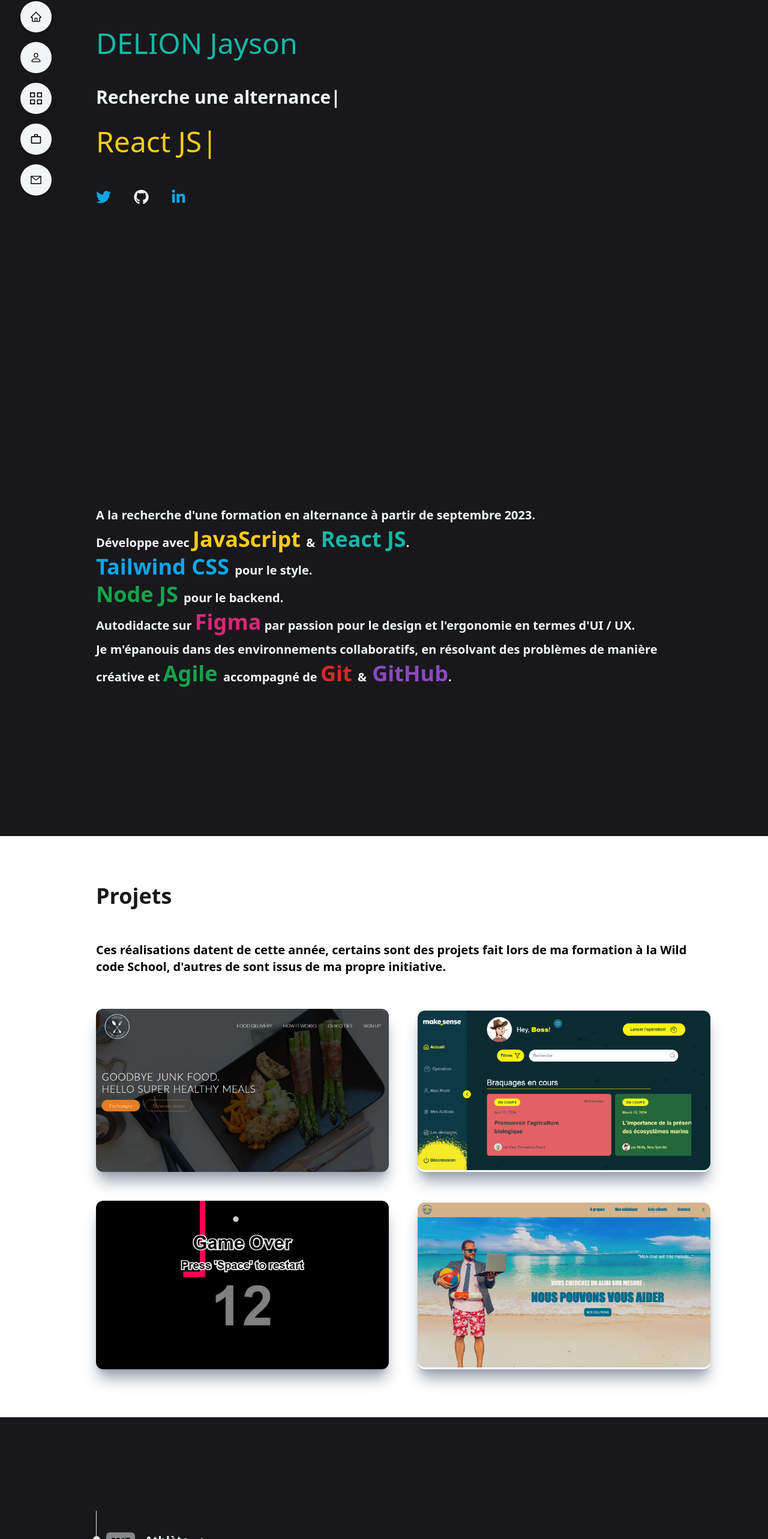
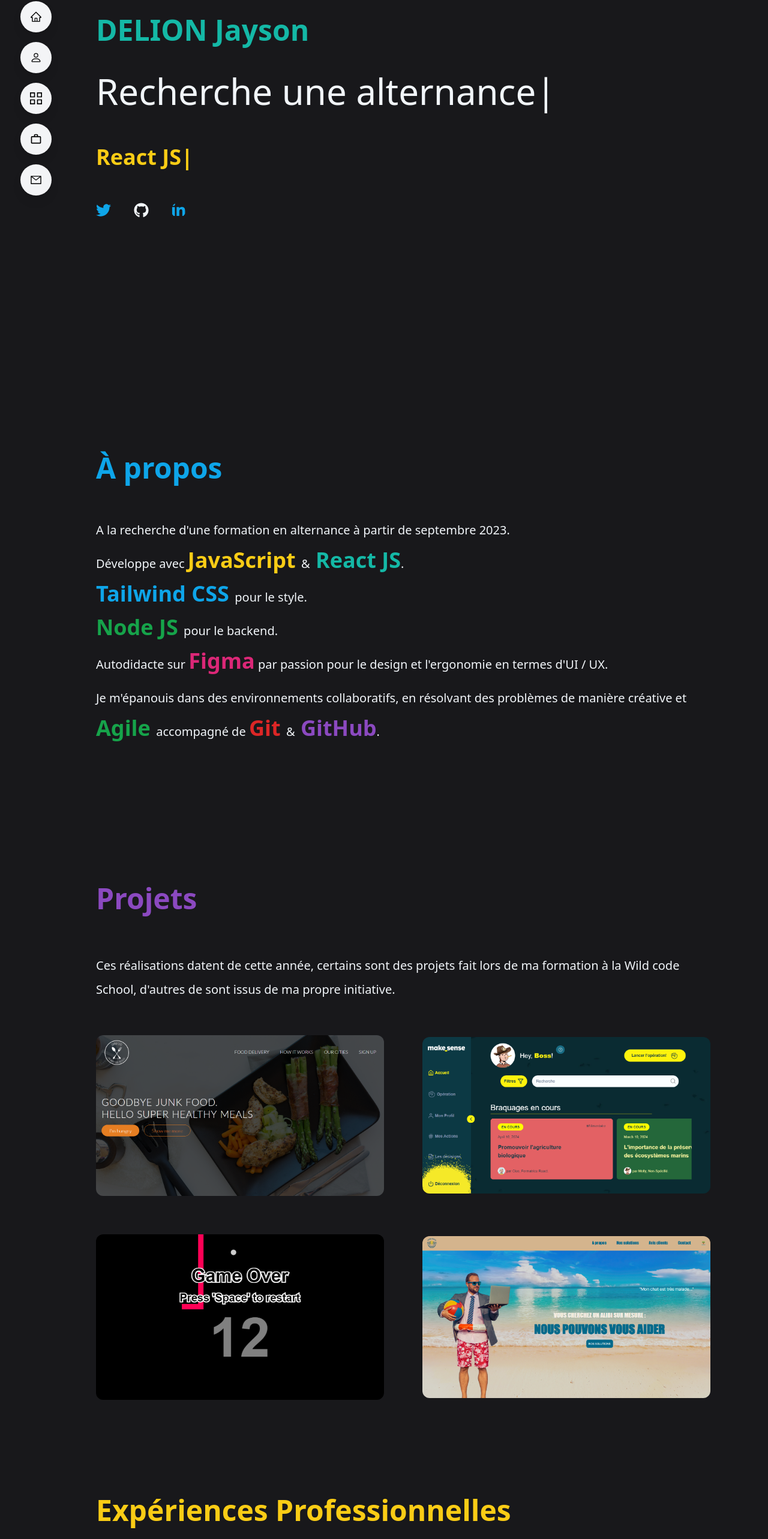
Before and after one commit to Jayson-WCS/portfolio-pro, a React (Vite) app: page / in a window 1280 px wide. Shown: the part 206-2772 px from the top of the page at 60% size. Built offline with nearby package versions, Linux system fonts and the light colour scheme.

Commit message:
multiple styling issues fixed

```diff
--- a/src/components/AboutMe.jsx
+++ b/src/components/AboutMe.jsx
@@ -2,7 +2,8 @@
 export const AboutMe = () => {
   return (
     <div id="about" className="flex justify-center items-center bg-[#18181b] md:h-screen m-auto lg:pl-40 md:pl-32 md:pr-28 p-4 py-20">
-      <p className="leading-10 text-xl font-semibold text-[#f1f5f9]">
+      <p className="leading-[56px] text-xl font-light text-[#f1f5f9]">
+      <h1 className="py-4 text-5xl mb-[36px] font-bold text-[#0ea5e9]">À propos</h1>
         A la recherche d&apos;une formation en alternance à partir de septembre 2023.
         <br/>Développe avec <span className="text-4xl font-bold text-[#facc15]">JavaScript </span>&amp;<span className="text-4xl font-bold text-[#14b8a6]"> React JS</span>.<br/><span className="text-4xl font-bold text-[#0ea5e9]">Tailwind CSS </span>pour le style.
         <br/><span className="text-4xl font-bold text-[#16a34a]">Node JS </span> pour le backend.
--- a/src/components/ContactForm.jsx
+++ b/src/components/ContactForm.jsx
@@ -3,7 +3,7 @@
 export const ContactForm = () => {
   return (
     <div id="contact" className="bg-[#18181b] flex flex-col justify-center h-screen md:h-screen m-auto lg:pl-40 md:pl-32 md:pr-28 p-4 py-20">
-      <h1 className="py-4 text-4xl font-bold text-[#f1f5f9]">Contact</h1>
+      <h1 className="py-4 text-5xl mb-[36px] font-bold text-[#16a34a]">Contact</h1>
       <form action="https://getform.io/f/9b09afdb-0a34-496a-ba36-8e55c20a1b08" method="POST" encType="multipart/form-data"
         className="font-semibold max-w-[750px]">
         <div className="grid md:grid-cols-2 gap-3 w-full">
@@ -23,7 +23,7 @@ export const ContactForm = () => {
         <div className="flex flex-col">
           <textarea className="w-full h-40 border-2 rounded-lg mt-4 p-3 flex"/>
         </div>
-        <button className="bg-[#16a34a] text-gray-100 font-bold text-2xl mt-9 w-full p-4 rounded-lg">Envoyer</button>
+        <button className="bg-[#16a34a]/80 hover:bg-[#16a34a] transition delay-150 duration-300 ease-in-out text-[#f1f5f9] font-base text-2xl mt-9 w-full p-4 rounded-lg">Envoyer</button>
       </form>
     </div>
   )
--- a/src/components/Hero.jsx
+++ b/src/components/Hero.jsx
@@ -5,8 +5,8 @@ export const Hero = () => {
   return (
     <div id="main">
         <div className='w-full h-screen lg:pl-40 md:pl-32 bg-[#18181b] text-[#f1f5f9] m-autoflex flex flex-col justify-center lg:items-start md:items-start items-center'>
-          <h1 className='sm:text-5xl pb-8 text-4xl font-light text-[#14b8a6]'>DELION Jayson</h1>
-          <h2 className='sm:text-3xl font-bold text-2xl pt-4 pb-8'>
+          <h1 className='sm:text-5xl pb-8 text-4xl font-bold text-[#14b8a6]'>DELION Jayson</h1>
+          <h2 className='sm:text-4xl font-light lg:text-6xl pt-4 pb-9'>
             <TypeAnimation
               sequence={[
                 'Développeur Web Full Stack',
@@ -15,10 +15,10 @@ export const Hero = () => {
                 2000,
                 ]}
               speed={50}
-              repeat={Infinity}
+              repeat={2}
             />
           </h2>
-          <p className='sm:text-5xl text-2xl pb-8 font-light text-[#facc15]'>
+          <p className='sm:text-4xl text-2xl pt-6 pb-8 font-bold text-[#facc15]'>
             <TypeAnimation
               sequence={[
                 'JavaScript ',
@@ -31,24 +31,22 @@ export const Hero = () => {
                 2000,
                 'Figma',
                 2000,
-                'Git',
-                2000,
-                'GitHub',
+                'Git & GitHub',
                 2000,
                 ]}
               speed={10}
-              repeat={Infinity}
+              repeat={1}
             />
           </p>
           <div className='flex justify-between pt-6 max-w-[150px] w-full'>
             <a href="https://twitter.com/jayson_delion" target='_blank' rel='noreferrer'>
-              <FaTwitter size={25} className="cursor-pointer text-[#0ea5e9]" />
+              <FaTwitter size={25} className="cursor-pointer relative text-[#0ea5e9]" />
             </a>
             <a href="https://github.com/Jayson-WCS" target='_blank' rel='noreferrer'>
-              <FaGithub size={25} className="cursor-pointer" />
+              <FaGithub size={25} className="cursor-pointer rounded-full" />
             </a>
             <a href="https://www.linkedin.com/in/jayson-delion/" target='_blank' rel='noreferrer'>
-              <FaLinkedinIn size={25} className="cursor-pointer text-[#0ea5e9]" />
+              <FaLinkedinIn size={25} className="cursor-pointer rounded-full text-[#0ea5e9]" />
             </a>
           </div>
         </div>
--- a/src/components/projects/Project.jsx
+++ b/src/components/projects/Project.jsx
@@ -1,14 +1,14 @@
 import PropTypes from "prop-types";
+
+const projectsURLS = ["https://github.com/Jayson-WCS/hidelidays-hackathon-1", "https://github.com/Jayson-WCS/projet-snake","https://github.com/Jayson-WCS/projet-omnifood", ""]
 
 export const Project = ( {img, title} ) => {
   return (
-    <div className="relative flex items-center justify-center h-auto w-full shadow-xl shadow-gray-400 rounded-xl group hover:bg-gradient-to-r from-gray-200 to-stone-800">
+    <div className="relative flex items-center justify-center h-auto w-full shadow-xs shadow-gray-400 rounded-xl group hover:bg-[#683790] transition delay-150 duration-300 ease-in-out">
       <img src={img} alt={title} className="rounded-xl group-hover:opacity-10" />
-      <div className="hidden group-hover:block absolute top-[50%] left-[50%] translate-x-[-50%] translate-y-[-50%] ">
-        <h3 className="text-2xl text-bold text-white tracking-wider text-center">{title}</h3>
-        <p className="pb-4 pt-2 text-white text-center">STACK TO ADD</p>
-        <a href="#" className="text-center p-2 rounded-lg bg-white text-gray-700 font-bold cursor-pointer text-lg mr-6">Infos</a>
-        <a href="#" className="text-center p-2 rounded-lg bg-white text-gray-700 font-bold cursor-pointer text-lg">Code</a>
+      <div className="hidden delay-300 group-hover:block absolute top-[50%] left-[50%] translate-x-[-50%] translate-y-[-50%] ">
+        <h3 className="text-2xl text-bold mb-6 text-[#f1f5f9] tracking-wider text-center">{title}</h3>
+        <a href={projectsURLS} className="text-center px-4 py-1.5 m-auto rounded-lg bg-white/80 text-gray-700 font-bold cursor-pointer text-base">Code</a>
       </div>
     </div>
   )
--- a/src/components/projects/ProjectsDisplay.jsx
+++ b/src/components/projects/ProjectsDisplay.jsx
@@ -6,10 +6,10 @@ import snakeGame from "../../assets/snakeGame.png";
 
 export const ProjectsDisplay = () => {
   return (
-    <div id="projet" className="m-auto lg:pl-20 md:pl-28 p-4 py-20">
-      <h1 className="lg:pl-20 lg:pr-20 text-4xl mb-6 font-bold text-[#18181b]">Projets</h1>
-      <p className="lg:pl-20 lg:pr-20 py-8 mb-6 text-left text-xl font-semibold">Ces réalisations datent de cette année, certains sont des projets fait lors de ma formation à la Wild code School, d&apos;autres de sont issus de ma propre initiative.</p>
-      <div className="grid lg:pl-20 lg:pr-20 sm:grid-cols-2 gap-12">
+    <div id="projet" className="m-auto lg:pl-20 md:pl-28 p-4 py-20 bg-[#18181b] text-[#f1f5f9]">
+      <h1 className="lg:pl-20 lg:pr-20 text-5xl mb-[36px] font-bold text-[#8b49c0]">Projets</h1>
+      <p className="lg:pl-20 lg:pr-20 py-8 mb-6 text-left leading-10 text-xl font-light">Ces réalisations datent de cette année, certains sont des projets fait lors de ma formation à la Wild code School, d&apos;autres de sont issus de ma propre initiative.</p>
+      <div className="grid lg:pl-20 lg:pr-20 sm:grid-cols-2 gap-16">
         <Project img={omnifood} title="Omnifood" />
         <Project img={makeSense} title="Make_Sense" />
         <Project img={snakeGame} title="Snake" />
--- a/src/components/work/WorkExp.jsx
+++ b/src/components/work/WorkExp.jsx
@@ -1,16 +1,17 @@
 import PropTypes from "prop-types";
 
-export const WorkExp = ({year, title, duration, details}) => {
+export const WorkExp = ({year, title, company, duration, details}) => {
   return (
     <ol className="flex flex-col md:flex-row pt-9 relative border-l border-stone-200">
       <li className="mb-10 ml-4">
-        <div className="absolute w-3 h-3 bg-stone-200 rounded-full mt-1.5 -left-1.5 border-white" />
+        <div className="absolute w-3 h-3 bg-stone-200 rounded-full mt-3 -left-1.5 border-white" />
         <p className="flex flex-wrap gap-4 flex-row items-center justify-start text-xs md:text-sm">
-          <span className="inline-block px-2 py-1 font-semibold bg-[#f1f5f9]/50 rounded-md">{year}</span>
-          <span className="text-xl font-semibold text-[#f1f5f9]">{title}</span>
-          <span className="my-1 text-sm font-normal leading-none text-stone-400">{duration}</span>
+          <span className="inline-block px-4 py-1.5 text-lg font-base bg-[#facc15]/70 text-[#18181b] rounded-md">{year}</span>
+          <span className="text-2xl font-bold text-[#f1f5f9]/90">{title},</span>
+          <span className="text-base font-semibold italic text-[#facc15]/70">{company},</span>
+          <span className="my-3 text-lg font-normal leading-none text-[#f1f5f9]">{duration}</span>
         </p>
-        <p className="my-2 text-base font-semibold text-stone-400">{details}</p>
+        <p className="my-2 text-lg font-base text-stone-400">{details}</p>
       </li>
     </ol>
   )
--- a/src/components/work/WorkTimeline.jsx
+++ b/src/components/work/WorkTimeline.jsx
@@ -13,20 +13,20 @@ const data = [
     title: "Agent de distribution & Assistant de vente",
     company: "Carrefour",
     duration: "3 ans",
-    details : "Gestion des stocks, des flux et de leurs distributions supervisé par Directeur.",
+    details : "Gestion des stocks, des flux et de leurs distributions supervisées par Directeur.",
   },
   {
     year : 2012,
     title: "PVT",
-    company: "Australie",
+    company: "Australie & Asie du Sud Est",
     duration: "2 ans",
-    details : "Récoltes agricoles dans différentes régions & Wwoofing pour des organisations environnementales.",
+    details : "Récoltes agricoles dans différentes régions & Wwoofing pour différentes organisations environnementales.",
   }
 ]
 export const WorkTimeline = () => {
   return (
-    <div id="work" className="bg-[#18181b] h-screen m-auto lg:pl-40 md:pl-28 p-4 py-20">
-      <h1 className="text-4xl font-bold text-[#18181b] mb-9">Expériences Professionnelles</h1>
+    <div id="work" className="bg-[#18181b] text-[#f1f5f9] h-screen m-auto lg:pl-40 md:pl-28 p-4 py-20">
+      <h1 className="text-5xl text-[#facc15] font-bold mb-[56px]">Expériences Professionnelles</h1>
       {data.map((item, index) => (
         <WorkExp key={index} year={item.year} title={item.title} company={item.company} duration={item.duration} details={item.details} />
       ))}
```
Also changed, not shown: src/components/SideNav.jsx (+5 -5 lines).
